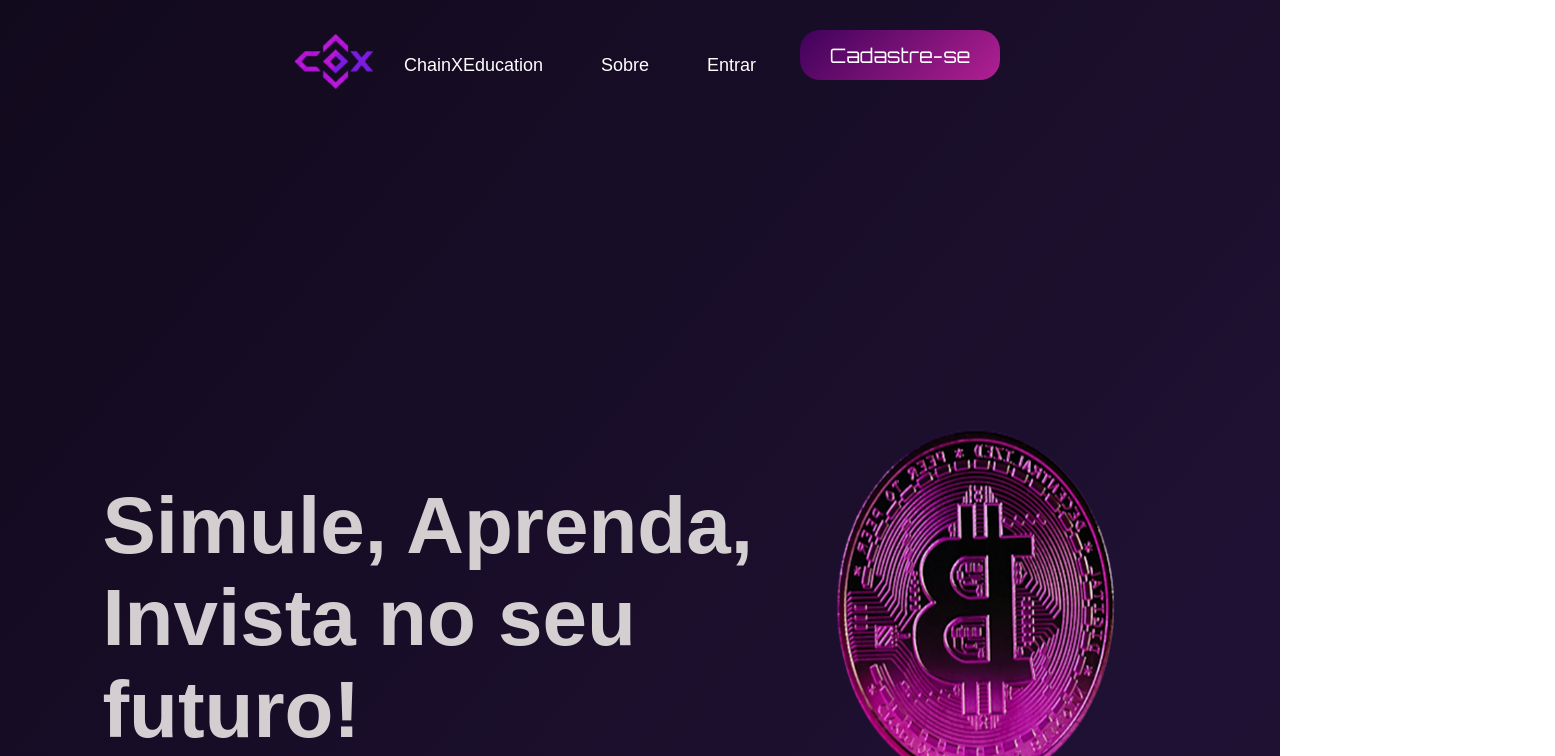
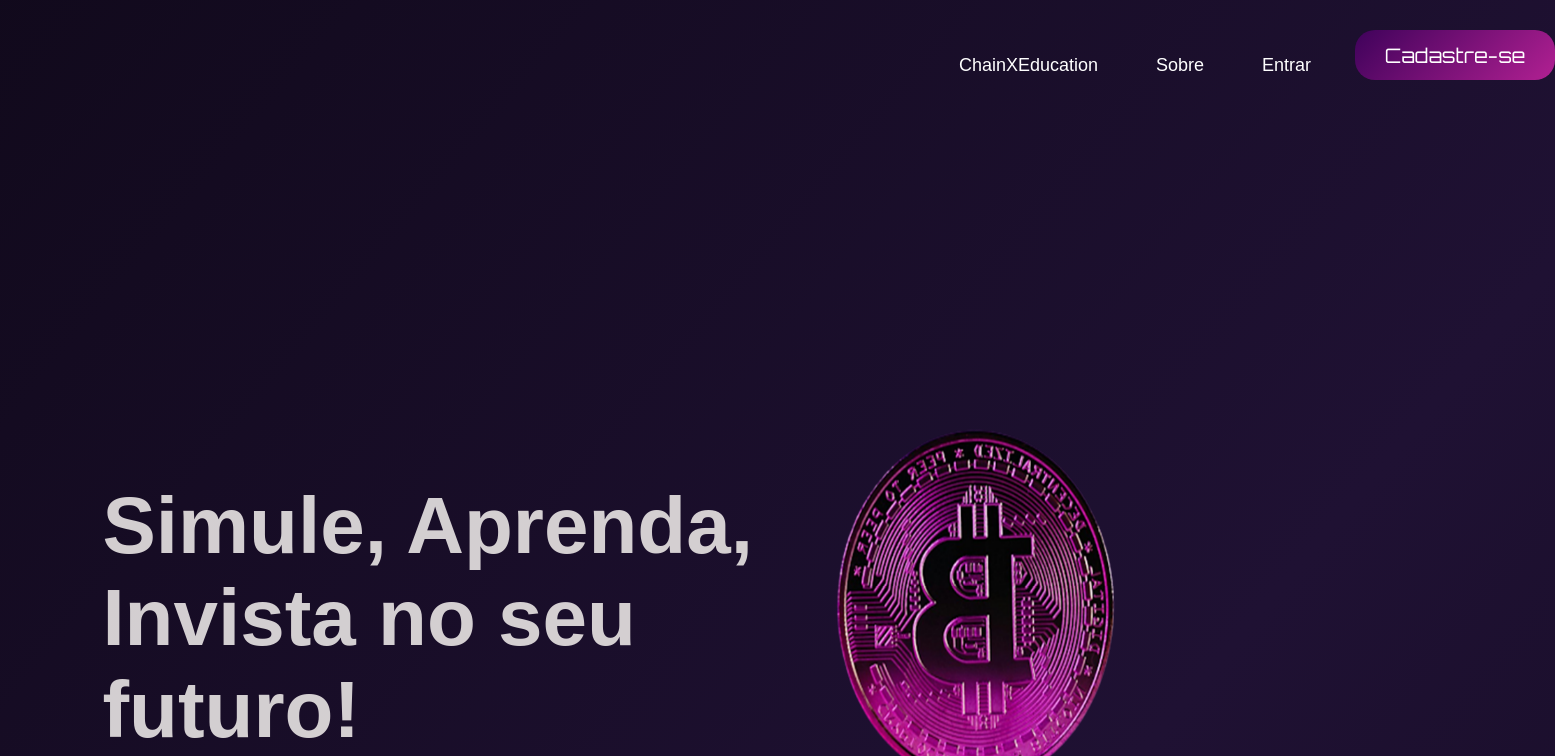
Before and after one commit to PedrosoEnzo/cripto, a React (Vite) app in the folder cripto-react/: page / in a window 1280 px wide. Shown: the top 756 px of the page, 1555 px wide, since content can reach past the window. Built offline with nearby package versions, Linux system fonts and the light colour scheme.

Commit message:
arrumando posicionamento da navbar

```diff
--- a/cripto-react/src/components/Navbar.module.css
+++ b/cripto-react/src/components/Navbar.module.css
@@ -15,6 +15,7 @@ header {
 }
 
 nav {
+    margin-left: 1110px;
     display: flex;
     gap: 30px;
     align-items: center;
```
